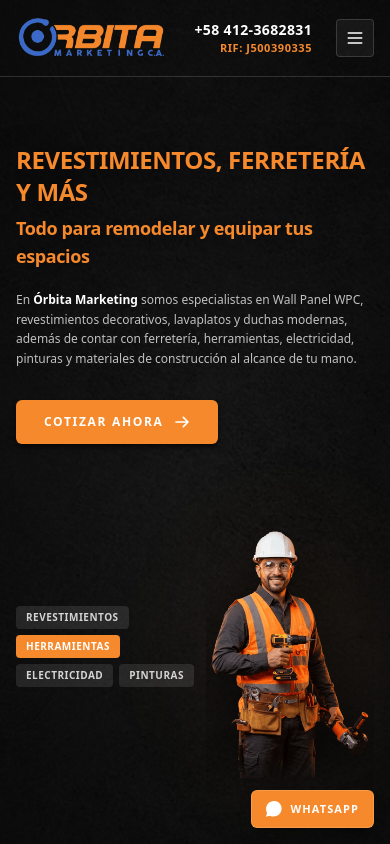
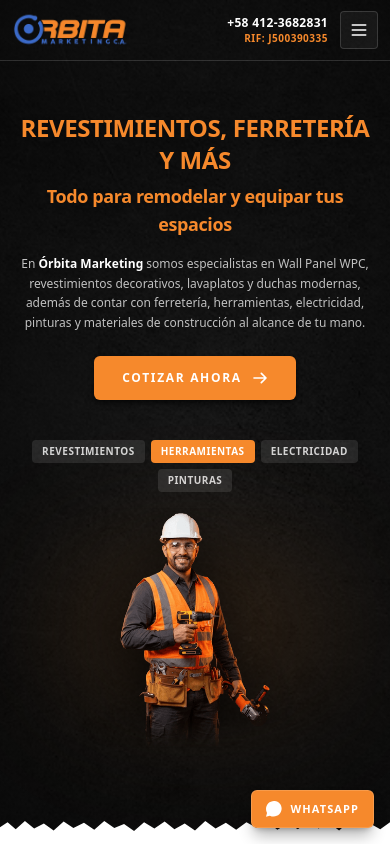
Before and after one commit to cortezhj/orbita_marketing, a Vue app: page / in a window 390 px wide. Shown: the top 844 px of the page. Built offline with nearby package versions, Linux system fonts and the light colour scheme.

Commit message:
style(responsive): fix mobile hero flex-col stacking, header wrapping, and responsive product/footer alignments

```diff
--- a/src/components/CategoriesSection.vue
+++ b/src/components/CategoriesSection.vue
@@ -31,11 +31,11 @@ import { buildWhatsAppUrl, siteConfig } from '../config/siteConfig'
           cat.theme === 'dark' ? 'text-white' : 'text-[#141619]'
         ]"
       >
-        <div class="mx-auto grid max-w-7xl items-center gap-8 px-4 py-8 sm:px-6 sm:py-10 lg:min-h-[420px] lg:grid-cols-12 lg:gap-14 lg:px-8 lg:py-8 xl:min-h-[450px] xl:gap-18">
+        <div class="mx-auto grid max-w-7xl items-center gap-6 px-4 py-8 sm:gap-8 sm:px-6 sm:py-10 lg:min-h-[420px] lg:grid-cols-12 lg:gap-14 lg:px-8 lg:py-8 xl:min-h-[450px] xl:gap-18">
           <!-- Centered, Larger Product Image Column (Left on Even 0/2, Right on Odd 1/3) -->
           <div
             :class="[
-              'flex h-72 w-full items-center justify-center sm:h-88 lg:col-span-6 lg:h-[390px] xl:h-[420px]',
+              'flex h-56 w-full items-center justify-center sm:h-80 lg:col-span-6 lg:h-[390px] xl:h-[420px]',
               idx % 2 === 0 ? 'lg:order-1' : 'lg:order-2'
             ]"
           >
@@ -44,14 +44,14 @@ import { buildWhatsAppUrl, siteConfig } from '../config/siteConfig'
               :alt="cat.title"
               loading="lazy"
               decoding="async"
-              class="h-64 w-auto max-w-full object-contain object-center transition-transform duration-500 group-hover:scale-[1.03] sm:h-76 lg:h-[340px] xl:h-[365px]"
+              class="h-52 w-auto max-w-full object-contain object-center transition-transform duration-500 group-hover:scale-[1.03] sm:h-72 lg:h-[340px] xl:h-[365px]"
             />
           </div>
 
           <!-- Content Column (Right on Even 0/2, Left on Odd 1/3) -->
           <div
             :class="[
-              'flex flex-col justify-center px-2 sm:px-6 lg:col-span-6 lg:py-10',
+              'flex flex-col justify-center px-1 text-center sm:px-6 sm:text-left lg:col-span-6 lg:py-10',
               idx % 2 === 0
                 ? 'lg:order-2 lg:pl-6 lg:pr-8'
                 : 'lg:order-1 lg:pl-8 lg:pr-6'
@@ -80,7 +80,7 @@ import { buildWhatsAppUrl, siteConfig } from '../config/siteConfig'
 
             <!-- Concise Product Line Description -->
             <p
-              class="mt-3.5 max-w-lg text-xs leading-relaxed sm:text-sm"
+              class="mx-auto mt-3.5 max-w-lg text-xs leading-relaxed sm:mx-0 sm:text-sm"
               :class="cat.theme === 'dark' ? 'text-neutral-300/90' : 'text-neutral-700'"
             >
               {{ cat.description }}
--- a/src/components/FooterSection.vue
+++ b/src/components/FooterSection.vue
@@ -117,7 +117,7 @@ const currentYear = new Date().getFullYear()
 
     <!-- Bottom Legal Bar -->
     <div class="border-t border-white/10 bg-[#0D0F12] pt-4 pb-16 text-xs text-neutral-400 sm:py-5">
-      <div class="mx-auto flex max-w-6xl flex-col items-center justify-between gap-2 px-4 sm:flex-row sm:pl-6 sm:pr-40 lg:pl-8 lg:pr-44 xl:pr-36">
+      <div class="mx-auto flex max-w-6xl flex-col items-center justify-between gap-2 px-4 text-center sm:flex-row sm:pl-6 sm:pr-40 sm:text-left lg:pl-8 lg:pr-44 xl:pr-36">
         <p>
           © {{ currentYear }} <strong class="text-white">{{ siteConfig.business.legalName }}</strong> ({{ siteConfig.business.rif }}). Todos los derechos reservados.
         </p>
--- a/src/components/HeroSection.vue
+++ b/src/components/HeroSection.vue
@@ -90,8 +90,8 @@ onUnmounted(() => {
 
 <template>
   <!-- Generous Hero Height Restored (pt-28 / lg:pt-38 and pb-20 / lg:pb-28) -->
-  <section class="relative overflow-hidden bg-[#0a0a0a] pt-28 text-white sm:pt-34 lg:pt-38">
-    <!-- Background Image from src/assets/background.avif with Dark Black Overlay -->
+  <section class="relative overflow-hidden bg-[#0a0a0a] pt-22 text-white sm:pt-32 lg:pt-38">
+    <!-- Background Image from src/assets/hero/hero-background.avif with Dark Black Overlay -->
     <div class="pointer-events-none absolute inset-0">
       <img
         :src="heroBackgroundUrl"
@@ -111,10 +111,10 @@ onUnmounted(() => {
     </div>
 
     <!-- Main Hero Container with Restored Vertical Breathing Room & Balanced Proportions -->
-    <div class="relative mx-auto max-w-6xl px-4 pt-8 pb-20 sm:px-6 sm:pt-10 sm:pb-24 lg:px-8 lg:pt-12 lg:pb-28">
-      <div class="grid items-center gap-12 lg:grid-cols-12 lg:gap-12 xl:gap-16">
+    <div class="relative mx-auto max-w-6xl px-4 pt-6 pb-16 sm:px-6 sm:pt-10 sm:pb-24 lg:px-8 lg:pt-12 lg:pb-28">
+      <div class="grid items-center gap-10 lg:grid-cols-12 lg:gap-12 xl:gap-16">
         <!-- Left Column: Static Headline & Description about Órbita Marketing -->
-        <div class="lg:col-span-5 lg:pr-4">
+        <div class="text-center sm:text-left lg:col-span-5 lg:pr-4">
           <h1 class="font-black tracking-tight text-[#f6892c] drop-shadow-[0_3px_14px_rgba(0,0,0,0.65)]">
             <span class="block text-2xl uppercase sm:text-3xl lg:text-[2.15rem] lg:leading-[1.15]">
               REVESTIMIENTOS, FERRETERÍA Y MÁS
@@ -124,12 +124,12 @@ onUnmounted(() => {
             </span>
           </h1>
 
-          <p class="mt-5 max-w-md text-xs leading-relaxed text-neutral-300/90 sm:text-sm">
+          <p class="mx-auto mt-4 max-w-md text-xs leading-relaxed text-neutral-300/90 sm:mx-0 sm:mt-5 sm:text-sm">
             En <strong class="font-bold text-white">Órbita Marketing</strong> somos especialistas en Wall Panel WPC, revestimientos decorativos, lavaplatos y duchas modernas, además de contar con ferretería, herramientas, electricidad, pinturas y materiales de construcción al alcance de tu mano.
           </p>
 
           <!-- Clean, Proportioned Brand-Orange Button -->
-          <div class="mt-8">
+          <div class="mt-6 sm:mt-8">
             <a
               :href="currentWhatsappUrl"
               target="_blank"
@@ -152,7 +152,7 @@ onUnmounted(() => {
 
         <!-- Right Column: Proportioned Orbital Arc + Specialist Portrait Showcase -->
         <div class="relative lg:col-span-7 lg:pl-6">
-          <div class="relative ml-auto flex min-h-[320px] w-full max-w-xl items-center justify-end sm:min-h-[360px] lg:min-h-[380px]">
+          <div class="relative mx-auto flex min-h-[300px] w-full max-w-xl flex-col items-center justify-center sm:min-h-[360px] sm:flex-row sm:justify-end lg:ml-auto lg:min-h-[380px]">
             <!-- Desktop Curved Orbital Arc Positioned Closely Along the Specialist Image -->
             <div class="pointer-events-none absolute inset-y-0 right-[45%] z-20 hidden w-52 sm:block md:right-[44%] lg:right-[43%] lg:w-56">
               <svg
@@ -214,7 +214,7 @@ onUnmounted(() => {
             </div>
 
             <!-- Mobile Category Selector Pills -->
-            <div class="mb-3 flex flex-wrap gap-1.5 sm:hidden">
+            <div class="mb-4 flex flex-wrap justify-center gap-1.5 sm:hidden">
               <button
                 v-for="(slide, idx) in slides"
                 :key="slide.shortLabel"
@@ -244,7 +244,7 @@ onUnmounted(() => {
                 height="470"
                 fetchpriority="high"
                 decoding="async"
-                class="h-68 w-full object-contain drop-shadow-[0_14px_28px_rgba(0,0,0,0.75)] transition-all duration-500 sm:h-76 lg:h-[330px] xl:h-[345px]"
+                class="h-60 w-full object-contain drop-shadow-[0_14px_28px_rgba(0,0,0,0.75)] transition-all duration-500 sm:h-76 lg:h-[330px] xl:h-[345px]"
                 style="
                   -webkit-mask-image: linear-gradient(to bottom, #000 88%, transparent 100%);
                   mask-image: linear-gradient(to bottom, #000 88%, transparent 100%);
--- a/src/components/NavbarHeader.vue
+++ b/src/components/NavbarHeader.vue
@@ -37,29 +37,29 @@ onUnmounted(() => {
     <!-- Row 1: Larger Logo Image (Left) + Location (Local + Schedule) & Phone (Phone + RIF) (Right) -->
     <div class="border-b border-white/15">
       <div
-        class="mx-auto flex max-w-7xl items-center justify-between gap-4 px-4 transition-all duration-300 sm:px-6 lg:px-8"
-        :class="isScrolled ? 'py-2' : 'py-3 sm:py-3.5'"
+        class="mx-auto flex max-w-7xl items-center justify-between gap-2 px-3 transition-all duration-300 sm:gap-4 sm:px-6 lg:px-8"
+        :class="isScrolled ? 'py-2' : 'py-2.5 sm:py-3.5'"
       >
         <!-- Left: Larger Logo Image -->
         <a
           href="/"
-          class="group flex items-center focus:outline-none"
+          class="group flex shrink-0 items-center focus:outline-none"
           @click.prevent="scrollToSection('', '/')"
         >
           <img
             :src="siteConfig.business.logoUrl"
             :alt="siteConfig.business.legalName"
             class="w-auto object-contain transition-all duration-200 group-hover:scale-[1.02]"
-            :class="isScrolled ? 'h-11 sm:h-13' : 'h-13 sm:h-16 md:h-18'"
+            :class="isScrolled ? 'h-9 sm:h-12 md:h-13' : 'h-10 sm:h-15 md:h-18'"
           />
         </a>
 
         <!-- Right: Location (Local + Horario) + Phone (+ RIF J500390335) -->
-        <div class="flex items-center gap-6 lg:gap-10">
+        <div class="flex items-center gap-3 sm:gap-6 lg:gap-10">
           <!-- Location Pin Item: C.C. Ciudad Crepuscular / Local + Horario -->
           <a
             href="/ubicacion"
-            class="hidden items-start gap-2.5 text-left transition hover:opacity-90 md:flex"
+            class="hidden items-start gap-2.5 text-left transition hover:opacity-90 lg:flex"
             @click.prevent="scrollToSection('ubicacion', '/ubicacion')"
           >
             <svg class="mt-0.5 h-5 w-5 shrink-0 text-[#f6892c]" fill="currentColor" viewBox="0 0 24 24">
@@ -76,20 +76,20 @@ onUnmounted(() => {
           </a>
 
           <!-- Phone & RIF J500390335 Underneath -->
-          <div class="flex items-start gap-2.5">
+          <div class="flex items-start gap-2">
             <svg class="mt-0.5 hidden h-5 w-5 shrink-0 text-[#f6892c] sm:block" fill="currentColor" viewBox="0 0 24 24">
               <path d="M6.62 10.79c1.44 2.83 3.76 5.14 6.59 6.59l2.2-2.2c.27-.27.67-.36 1.02-.24 1.12.37 2.33.57 3.57.57.55 0 1 .45 1 1V20c0 .55-.45 1-1 1-9.39 0-17-7.61-17-17 0-.55.45-1 1-1h3.5c.55 0 1 .45 1 1 0 1.25.2 2.45.57 3.57.11.35.03.74-.25 1.02l-2.2 2.2z" />
             </svg>
-            <div class="text-right sm:text-left">
+            <div class="whitespace-nowrap text-right sm:text-left">
               <a
                 :href="headerWhatsappUrl"
                 target="_blank"
                 rel="noopener noreferrer"
-                class="block text-sm font-extrabold tracking-wide text-white transition hover:text-[#f6892c] sm:text-base"
+                class="block text-xs font-extrabold tracking-wide text-white transition hover:text-[#f6892c] sm:text-base"
               >
                 {{ siteConfig.business.phoneDisplay }}
               </a>
-              <span class="block text-[11px] font-bold tracking-wider text-[#f6892c]">
+              <span class="block text-[10px] font-bold tracking-wider text-[#f6892c] sm:text-[11px]">
                 RIF: {{ siteConfig.business.rif }}
               </span>
             </div>
```
